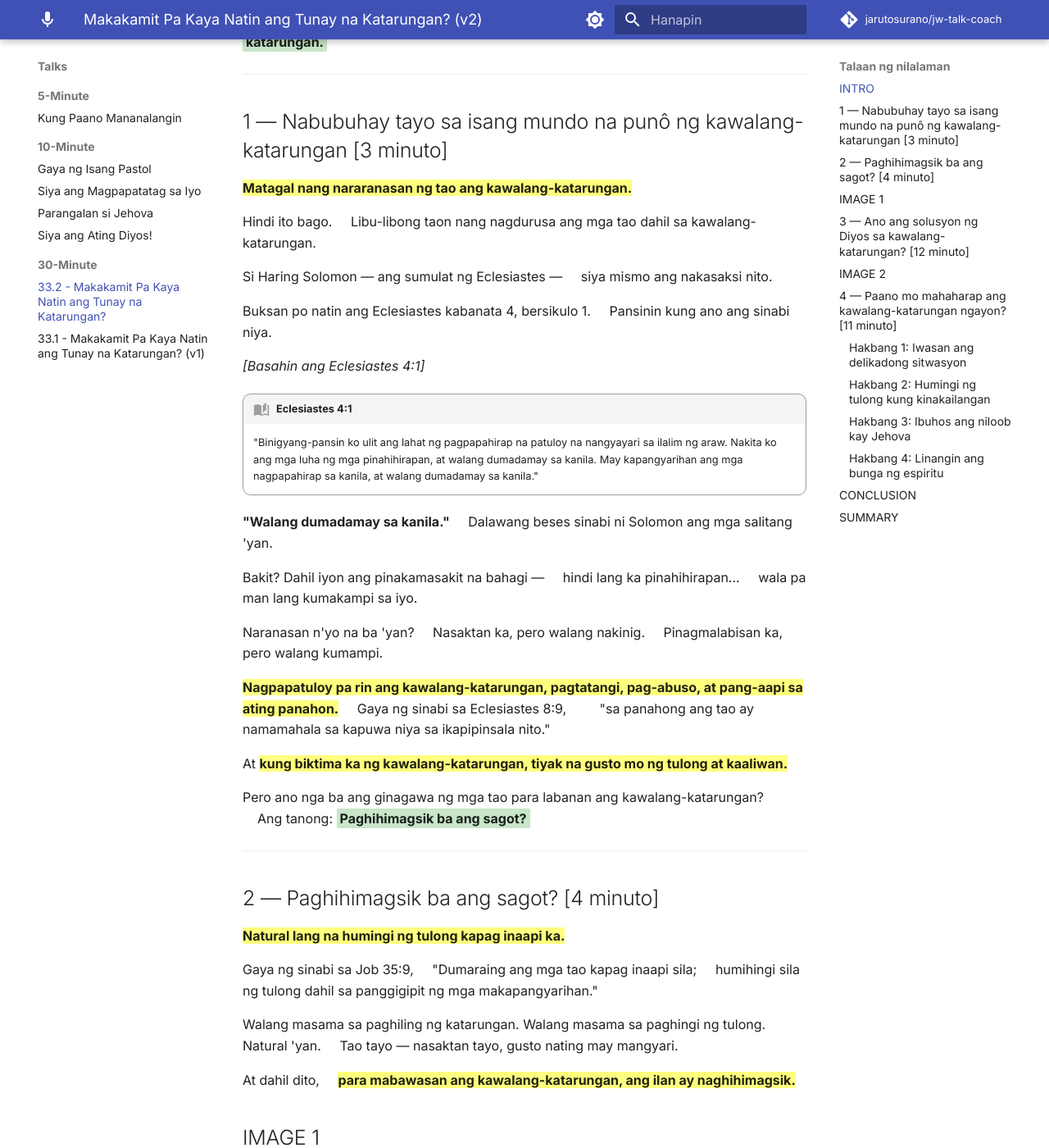
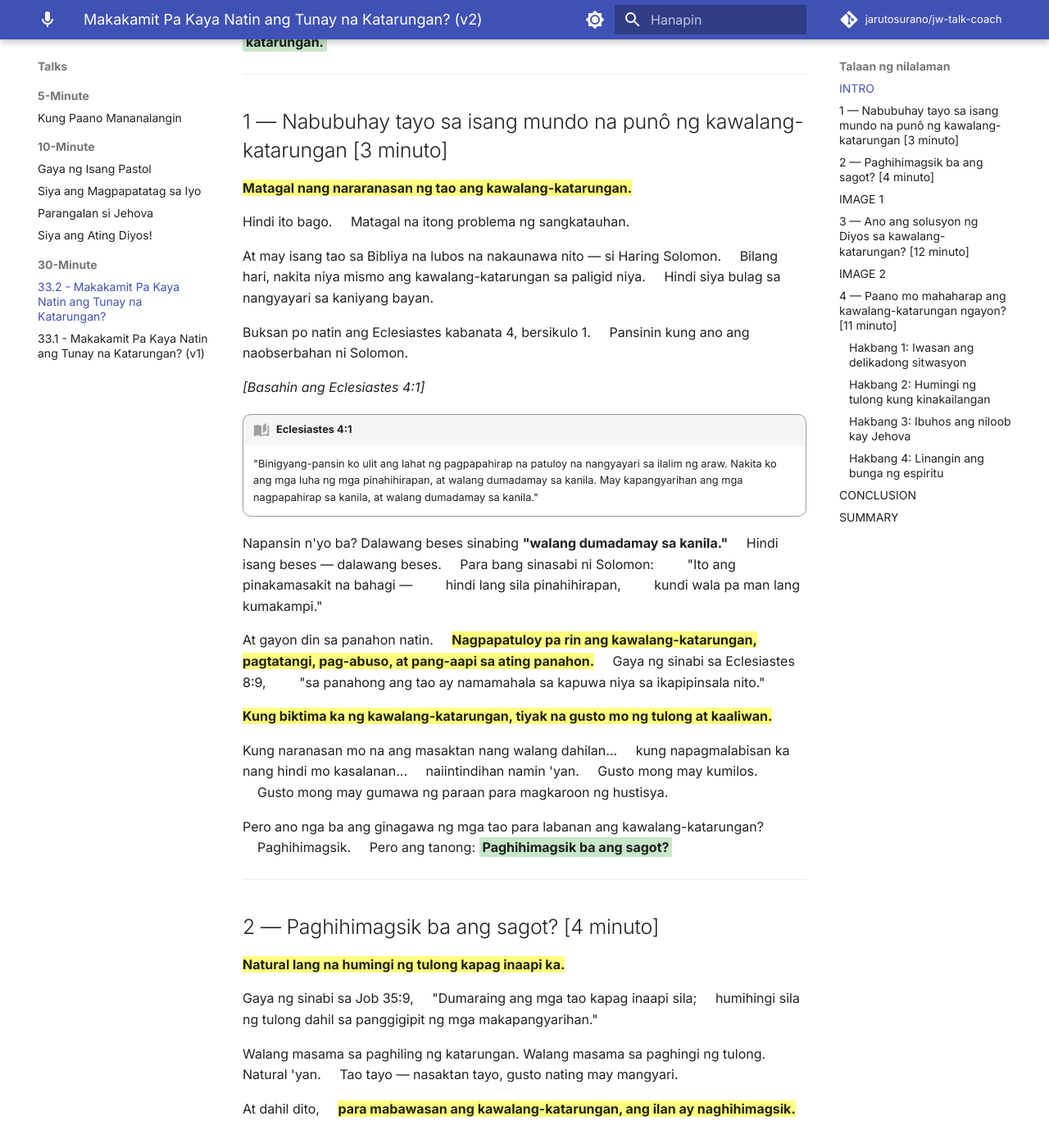
Before and after one commit to jarutosurano/jw-talk-coach, an MkDocs documentation site: the page built from docs/talks/30min/33-makakamit-pa-kaya-natin-ang-tunay-na-katarungan/index.md, in a window 1280 px wide and 1400 px high, scrolled down 934 px. Shown: the whole window at 82% size. Built offline with MkDocs 1.6.1 and Material for MkDocs 9.7.7, drawn with Linux system fonts in a browser that asks for light colours; comment, search, counter and statistics services are not loaded.

Commit message:
Refine talk 33 v2 Section 1: warmer Solomon intro, light palalim, simpatiya
- Warmer Solomon intro: "nakita niya mismo... Hindi siya bulag"
- Light deepening on Ec 4:1: spotlight "walang dumadamay" x2
- Add simpatiya: "Kung naranasan mo na... naiintindihan namin 'yan"
- Smoother transition: answer first (Paghihimagsik), then question it

Co-Authored-By: Claude Opus 4.6 (1M context) <noreply@anthropic.com>

```diff
--- a/docs/talks/30min/33-makakamit-pa-kaya-natin-ang-tunay-na-katarungan/index.md
+++ b/docs/talks/30min/33-makakamit-pa-kaya-natin-ang-tunay-na-katarungan/index.md
@@ -44,38 +44,43 @@ Simulan natin sa realidad:
 **==Matagal nang nararanasan ng tao ang kawalang-katarungan.==**
 
 Hindi ito bago.
-&nbsp;&nbsp;&nbsp;&nbsp;Libu-libong taon nang nagdurusa ang mga tao dahil sa kawalang-katarungan.
+&nbsp;&nbsp;&nbsp;&nbsp;Matagal na itong problema ng sangkatauhan.
 
-Si Haring Solomon — ang sumulat ng Eclesiastes —
-&nbsp;&nbsp;&nbsp;&nbsp;siya mismo ang nakasaksi nito.
+At may isang tao sa Bibliya na lubos na nakaunawa nito — si Haring Solomon.
+&nbsp;&nbsp;&nbsp;&nbsp;Bilang hari, nakita niya mismo ang kawalang-katarungan sa paligid niya.
+&nbsp;&nbsp;&nbsp;&nbsp;Hindi siya bulag sa nangyayari sa kaniyang bayan.
 
 Buksan po natin ang Eclesiastes kabanata 4, bersikulo 1.
-&nbsp;&nbsp;&nbsp;&nbsp;Pansinin kung ano ang sinabi niya.
+&nbsp;&nbsp;&nbsp;&nbsp;Pansinin kung ano ang naobserbahan ni Solomon.
 
 *[Basahin ang Eclesiastes 4:1]*
 
 !!! quote "Eclesiastes 4:1"
     "Binigyang-pansin ko ulit ang lahat ng pagpapahirap na patuloy na nangyayari sa ilalim ng araw. Nakita ko ang mga luha ng mga pinahihirapan, at walang dumadamay sa kanila. May kapangyarihan ang mga nagpapahirap sa kanila, at walang dumadamay sa kanila."
 
-**"Walang dumadamay sa kanila."**
-&nbsp;&nbsp;&nbsp;&nbsp;Dalawang beses sinabi ni Solomon ang mga salitang 'yan.
+Napansin n'yo ba? Dalawang beses sinabing **"walang dumadamay sa kanila."**
+&nbsp;&nbsp;&nbsp;&nbsp;Hindi isang beses — dalawang beses.
+&nbsp;&nbsp;&nbsp;&nbsp;Para bang sinasabi ni Solomon:
+&nbsp;&nbsp;&nbsp;&nbsp;&nbsp;&nbsp;&nbsp;&nbsp;"Ito ang pinakamasakit na bahagi —
+&nbsp;&nbsp;&nbsp;&nbsp;&nbsp;&nbsp;&nbsp;&nbsp;hindi lang sila pinahihirapan,
+&nbsp;&nbsp;&nbsp;&nbsp;&nbsp;&nbsp;&nbsp;&nbsp;kundi wala pa man lang kumakampi."
 
-Bakit? Dahil iyon ang pinakamasakit na bahagi —
-&nbsp;&nbsp;&nbsp;&nbsp;hindi lang ka pinahihirapan...
-&nbsp;&nbsp;&nbsp;&nbsp;wala pa man lang kumakampi sa iyo.
-
-Naranasan n'yo na ba 'yan?
-&nbsp;&nbsp;&nbsp;&nbsp;Nasaktan ka, pero walang nakinig.
-&nbsp;&nbsp;&nbsp;&nbsp;Pinagmalabisan ka, pero walang kumampi.
-
-**==Nagpapatuloy pa rin ang kawalang-katarungan, pagtatangi, pag-abuso, at pang-aapi sa ating panahon.==**
+At gayon din sa panahon natin.
+&nbsp;&nbsp;&nbsp;&nbsp;**==Nagpapatuloy pa rin ang kawalang-katarungan, pagtatangi, pag-abuso, at pang-aapi sa ating panahon.==**
 &nbsp;&nbsp;&nbsp;&nbsp;Gaya ng sinabi sa Eclesiastes 8:9,
 &nbsp;&nbsp;&nbsp;&nbsp;&nbsp;&nbsp;&nbsp;&nbsp;"sa panahong ang tao ay namamahala sa kapuwa niya sa ikapipinsala nito."
 
-At **==kung biktima ka ng kawalang-katarungan, tiyak na gusto mo ng tulong at kaaliwan.==**
+**==Kung biktima ka ng kawalang-katarungan, tiyak na gusto mo ng tulong at kaaliwan.==**
+
+Kung naranasan mo na ang masaktan nang walang dahilan...
+&nbsp;&nbsp;&nbsp;&nbsp;kung napagmalabisan ka nang hindi mo kasalanan...
+&nbsp;&nbsp;&nbsp;&nbsp;naiintindihan namin 'yan.
+&nbsp;&nbsp;&nbsp;&nbsp;Gusto mong may kumilos.
+&nbsp;&nbsp;&nbsp;&nbsp;Gusto mong may gumawa ng paraan para magkaroon ng hustisya.
 
 Pero ano nga ba ang ginagawa ng mga tao para labanan ang kawalang-katarungan?
-&nbsp;&nbsp;&nbsp;&nbsp;Ang tanong: <mark class="green">**Paghihimagsik ba ang sagot?**</mark>
+&nbsp;&nbsp;&nbsp;&nbsp;Paghihimagsik.
+&nbsp;&nbsp;&nbsp;&nbsp;Pero ang tanong: <mark class="green">**Paghihimagsik ba ang sagot?**</mark>
 
 ---
 
```
